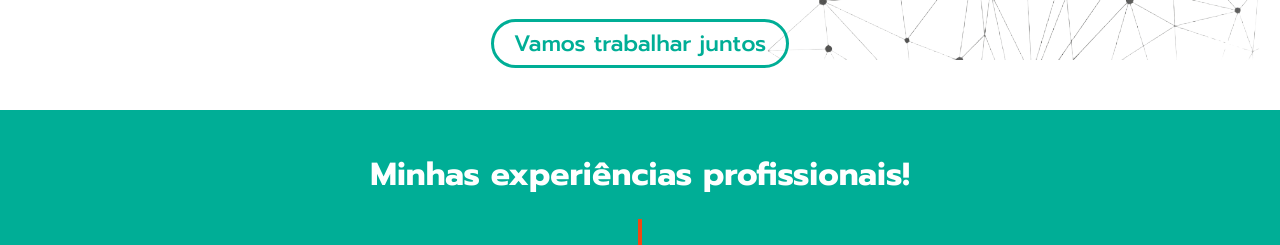
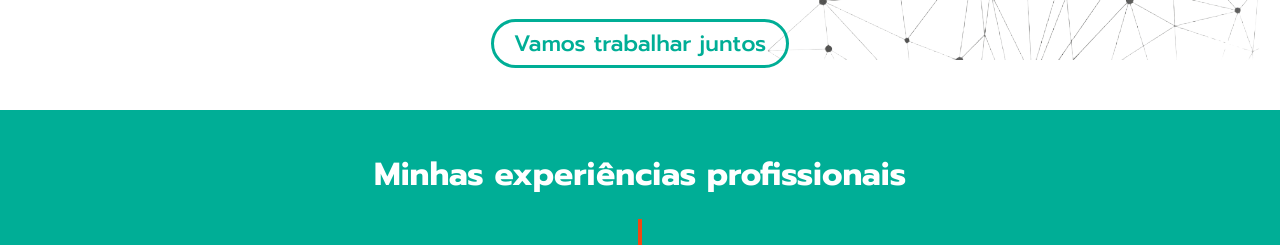
Before and after one commit to TSCTiago/portfolio, a React (Vite) app: page /#/ in a window 1280 px wide. Shown: the part 1800-2045 px from the top of the page. Built offline with nearby package versions, Linux system fonts and the light colour scheme.

Commit message:
add time-line experiences

```diff
--- a/src/pages/home/ExperienceSection/index.tsx
+++ b/src/pages/home/ExperienceSection/index.tsx
@@ -10,7 +10,7 @@ export default function ExperienceSection() {
   return (
     <>
       <S.Container>
-        <S.Title>Minhas experiências profissionais!</S.Title>
+        <S.Title>Minhas experiências profissionais</S.Title>
         <VerticalTimeline lineColor="#F14613" layout="2-columns">
           <VerticalTimelineElement
             contentStyle={S.contentStyle}
```
